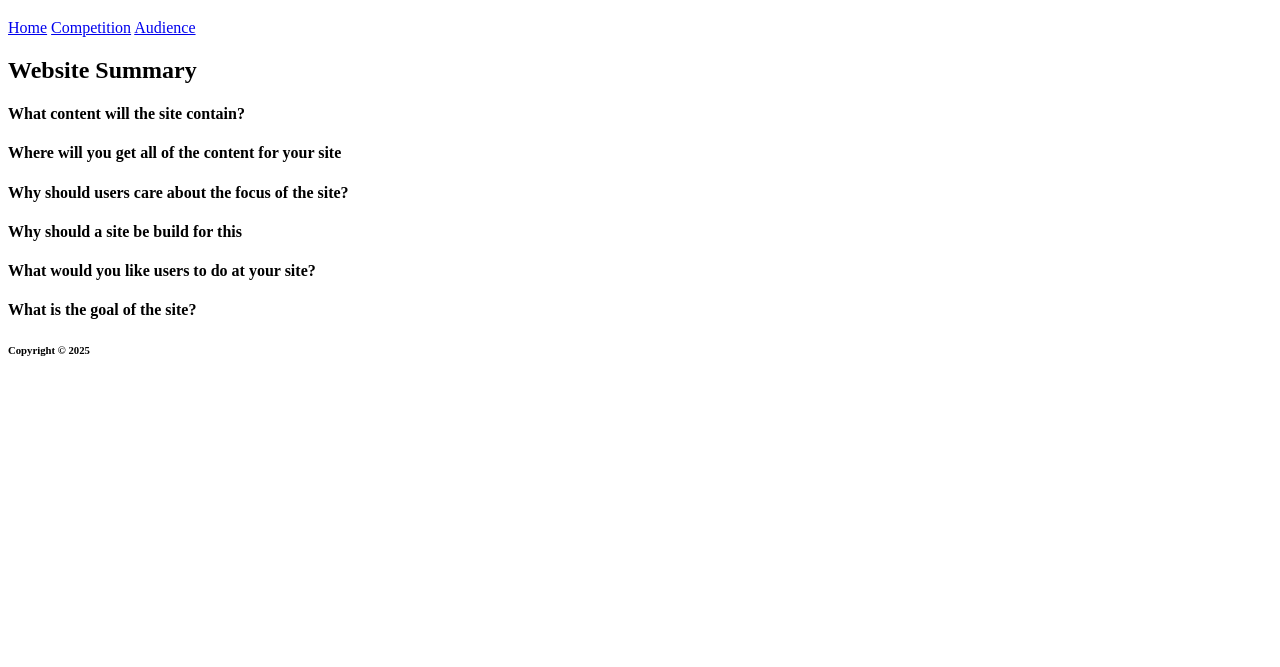
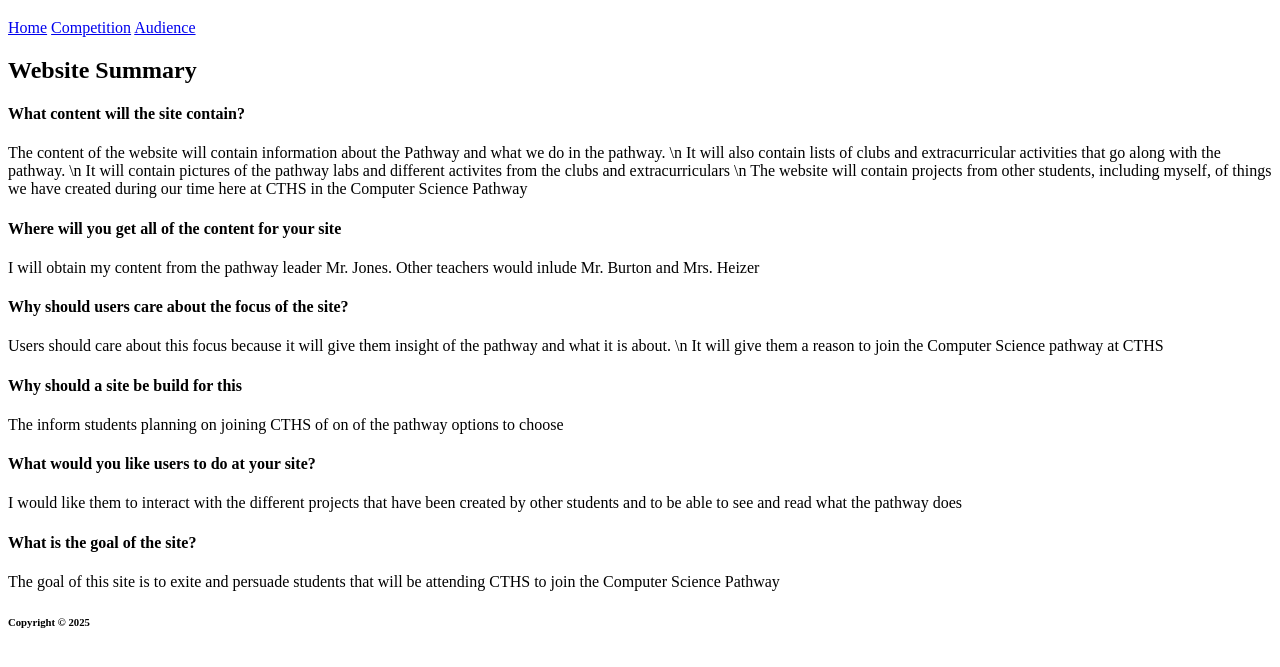
Before and after one commit to sushisoup867/se1400, a plain HTML site: page milestone1/index.html in a window 1280 px wide. Shown: the part 61-728 px from the top of the page. Drawn offline with Linux system fonts and the light colour scheme.

Commit message:
milestone1 is complete

```diff
--- a/milestone1/index.html
+++ b/milestone1/index.html
@@ -22,37 +22,41 @@
                     What content will the site contain?
                 </h4>
                 <p>
-
+                    The content of the website will contain information about the Pathway and what we do in the pathway. \n
+                    It will also contain lists of clubs and extracurricular activities that go along with the pathway. \n
+                    It will contain pictures of the pathway labs and different activites from the clubs and extracurriculars \n
+                    The website will contain projects from other students, including myself, of things we have created during our time here at CTHS in the Computer Science Pathway
                 </p>
                 <h4>
                     Where will you get all of the content for your site
                 </h4>
                 <p>
-
+                    I will obtain my content from the pathway leader Mr. Jones. Other teachers would inlude Mr. Burton and Mrs. Heizer
                 </p>
                 <h4>
                     Why should users care about the focus of the site?
                 </h4>
                 <p>
-
+                    Users should care about this focus because it will give them insight of the pathway and what it is about. \n
+                    It will give them a reason to join the Computer Science pathway at CTHS
                 </p>
                 <h4>
                     Why should a site be build for this
                 </h4>
                 <p>
-
+                    The inform students planning on joining CTHS of on of the pathway options to choose
                 </p>
                 <h4>
                     What would you like users to do at your site?
                 </h4>
                 <p>
-
+                    I would like them to interact with the different projects that have been created by other students and to be able to see and read what the pathway does
                 </p>
                 <h4>
                     What is the goal of the site?
                 </h4>
                 <p>
-
+                    The goal of this site is to exite and persuade students that will be attending CTHS to join the Computer Science Pathway
                 </p>
             </main>
             <footer>
```
